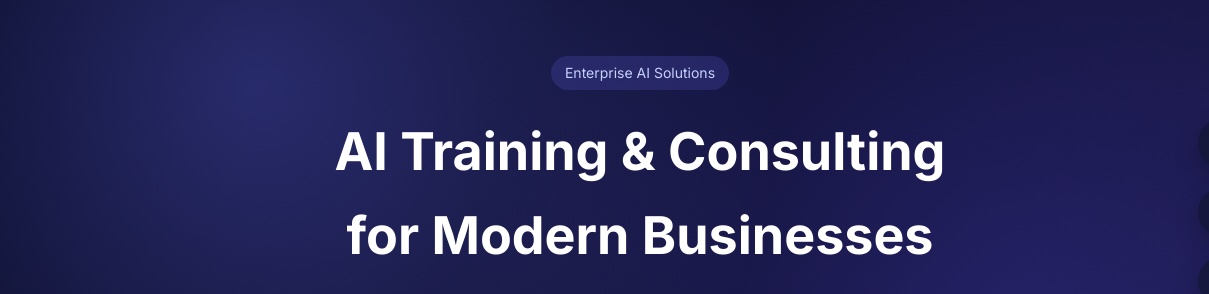
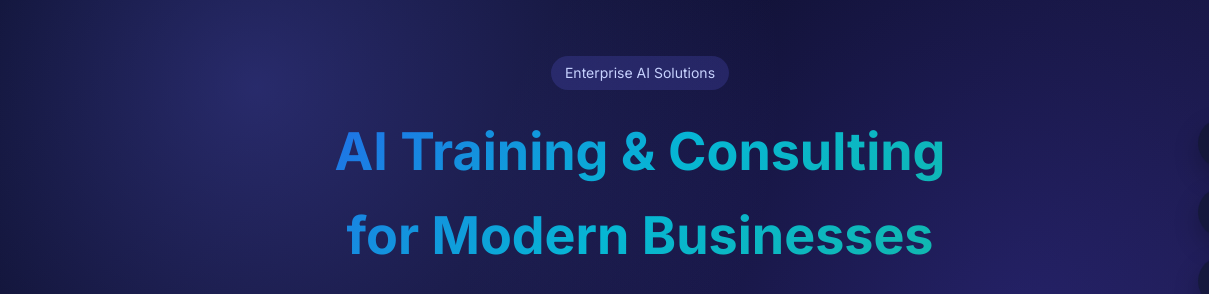
Before and after one commit to AryanPote/TechSoftAI, a plain HTML site: page index.html in a window 1280 px wide. Shown: the part 153-447 px from the top of the page, 0-1209 px from the left. Drawn offline with Linux system fonts and the light colour scheme.

Commit message:
Update style.css

```diff
--- a/style.css
+++ b/style.css
@@ -125,7 +125,18 @@
   font-size: 52px;
   font-weight: 700;
   margin-bottom: 20px;
+
+  /* Vibrant gradient text */
+  background: linear-gradient(135deg, #2563eb, #06b6d4, #14b8a6);
+
+  -webkit-background-clip: text;
+  -webkit-text-fill-color: transparent;
+
+  /* Fallback */
+  background-clip: text;
+  color: transparent;
 }
+
 
 .hero p {
   font-size: 18px;
```
